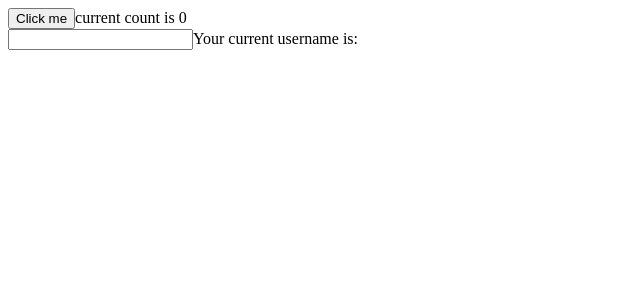
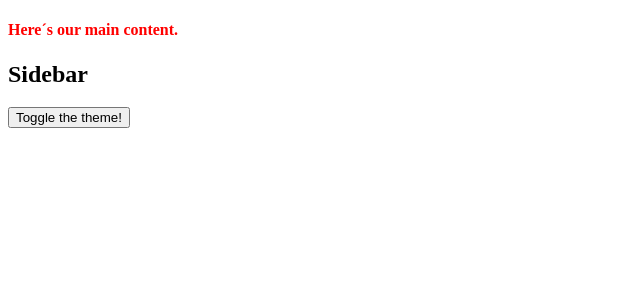
Before and after one commit to Unosquare-CoE-JavaScript/alexis-delgado, a React (Create React App) app in the folder react_state_management/: page / in a window 1280 px wide. Shown: the top 300 px of the page, without its empty margins (0-640 px from the left). Built offline with nearby package versions, Linux system fonts and the light colour scheme.

Commit message:
useContext hook allow us to keep the state global. This means that every component can access to the state

```diff
--- /dev/null
+++ b/react_state_management/src/03-useContext/App.js
@@ -0,0 +1,15 @@
+import React from 'react'
+import { Content } from './Content'
+import { Sidebar } from './Sidebar'
+import { AppProvider } from './appContext'
+
+export const App = () => {
+    return (
+        <AppProvider>
+            <div>
+                <Content />
+                <Sidebar />
+            </div>
+        </AppProvider>
+    )
+}
--- /dev/null
+++ b/react_state_management/src/03-useContext/Content.js
@@ -0,0 +1,11 @@
+import React from 'react'
+import { useAppContext } from './appContext'
+
+export const Content = () => {
+    let { theme } = useAppContext()
+    return (
+        <h4 style={{ color: theme === 'dark' ? 'black' : 'red' }}>
+            Here´s our main content.
+        </h4>
+    )
+}
--- /dev/null
+++ b/react_state_management/src/03-useContext/Sidebar.js
@@ -0,0 +1,11 @@
+import React from 'react'
+import { ThemeControl } from './ThemeControl'
+
+export const Sidebar = () => {
+    return (
+        <div>
+            <h2>Sidebar</h2>
+            <ThemeControl />
+        </div>
+    )
+}
--- /dev/null
+++ b/react_state_management/src/03-useContext/ThemeControl.js
@@ -0,0 +1,12 @@
+import React from 'react'
+import { useAppContext } from './appContext'
+
+export const ThemeControl = () => {
+    let { theme, setTheme } = useAppContext()
+
+    return (
+        <button onClick={() => setTheme(theme === 'dark' ? 'ligth' : 'dark')}>
+            Toggle the theme!
+        </button>
+    )
+}
--- /dev/null
+++ b/react_state_management/src/03-useContext/appContext.js
@@ -0,0 +1,20 @@
+import React, { useState, useContext } from 'react'
+
+const AppContext = React.createContext()
+
+export const useAppContext = () => useContext(AppContext)
+
+export const AppProvider = ({ children }) => {
+    let [state, setState] = useState({})
+
+    return (
+        <AppContext.Provider
+            value={{
+                ...state,
+                setTheme: (theme) => setState({ ...state, theme }),
+            }}
+        >
+            {children}
+        </AppContext.Provider>
+    )
+}
--- a/react_state_management/src/index.js
+++ b/react_state_management/src/index.js
@@ -1,5 +1,5 @@
 import React from 'react'
 import ReactDOM from 'react-dom'
-import { App } from './02-useReducer/App'
+import { App } from './03-useContext/App'
 
 ReactDOM.render(<App />, document.getElementById('root'))
```
